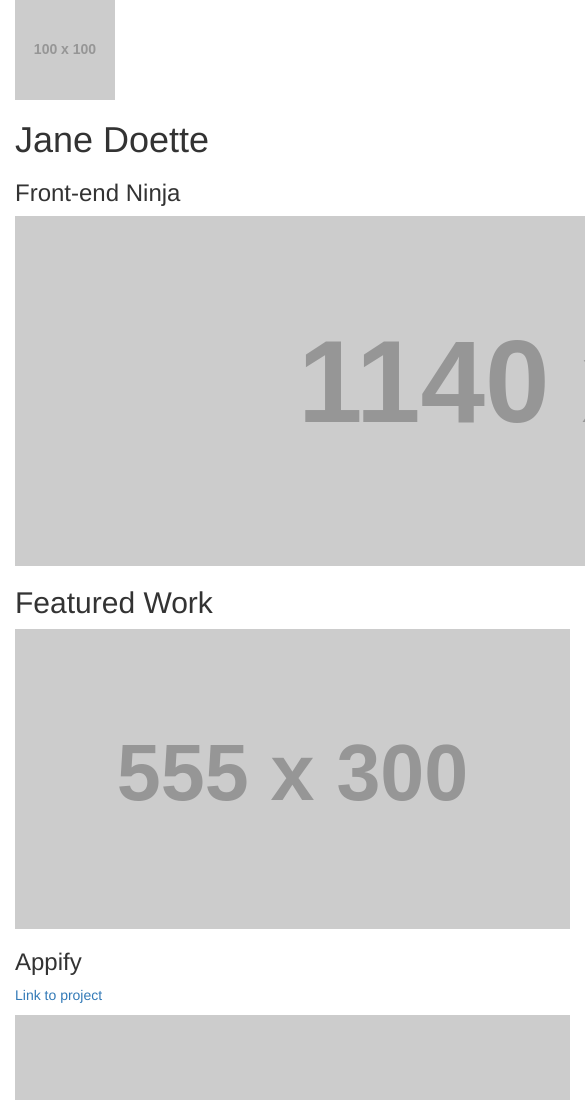
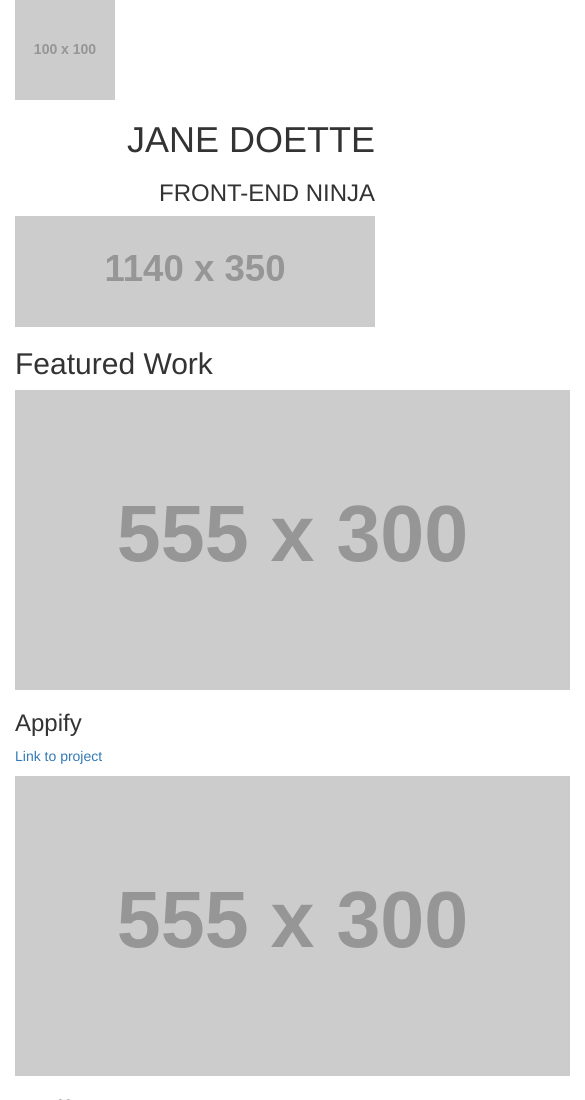
Before and after one commit to philippbechhaus/ud-fsnd-portfolio, a plain HTML site: page bootstrap-prestructure.html in a window 390 px wide. Shown: the top 1100 px of the page, 585 px wide, since content can reach past the window. Drawn offline with Linux system fonts and the light colour scheme; placeholder pictures from the web are drawn by us.

Commit message:
Added bootstrap classes to html

```diff
--- a/bootstrap-prestructure.html
+++ b/bootstrap-prestructure.html
@@ -5,25 +5,29 @@
   </head>
   <body>
     <div class="container">
+
       <div class="row">
         <div class="col-md-6">
             <img src="http://placehold.it/100x100">
         </div>
-        <div class="col-md-6">
+        <div class="col-md-6 text-right text-uppercase">
           <h1>Jane Doette</h1>
           <h3>Front-end Ninja</h3>
         </div>
       </div>
+
       <div class="row">
         <div class="col-md-12">
-          <img src="http://placehold.it/1140x350">
+          <img src="http://placehold.it/1140x350" class="img-responsive">
         </div>
       </div>
+
       <div class="row">
         <div class="col-md-12">
           <h2>Featured Work</h2>
         </div>
       </div>
+
       <div class="row">
         <div class="col-md-6">
           <img src="http://placehold.it/555x300">
@@ -36,6 +40,7 @@
           <p><a href="http://github.com">Link to project</a></p>
         </div>
       </div>
+
       <div class="row">
         <div class="col-md-6">
           <img src="http://placehold.it/555x300">
@@ -48,6 +53,7 @@
           <p><a href="http://github.com">Link to project</a></p>
         </div>
       </div>
+
     </div>
   </body>
 </html>
```
